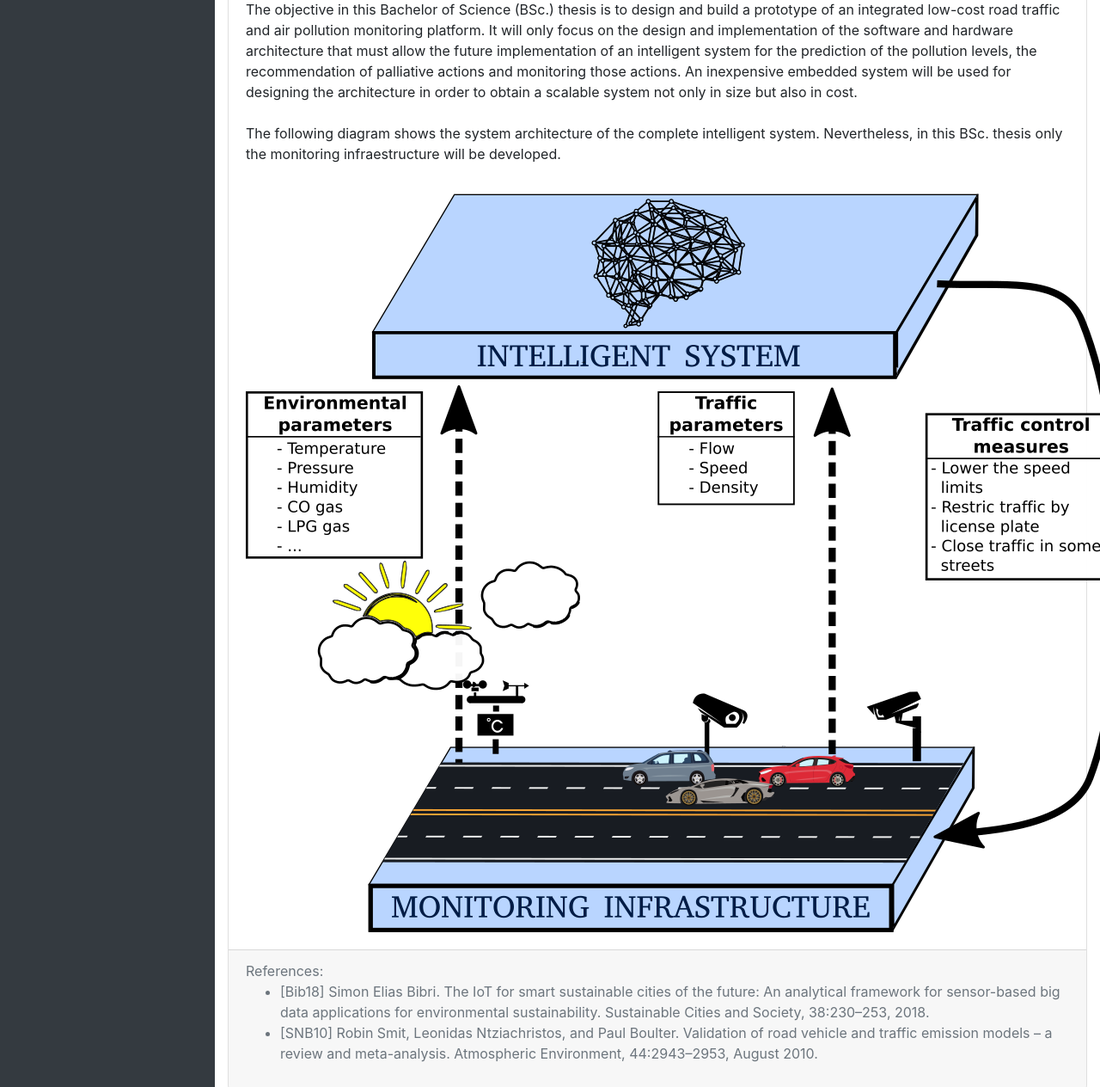
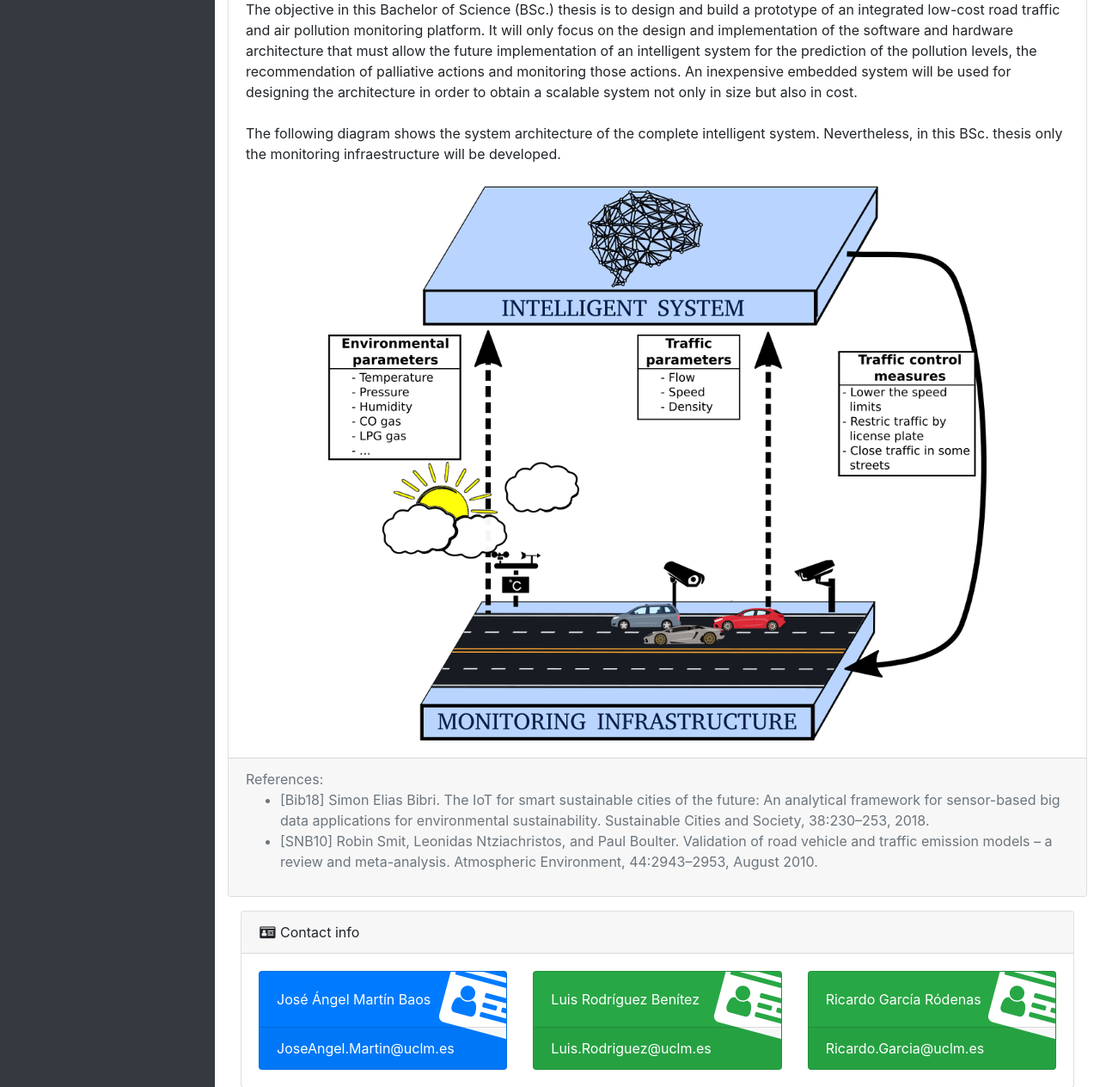
Before and after one commit to JoseAngelMartinB/TFG-Jose-Angel-Martin-Baos, a Flask app: page /about.html in a window 1280 px wide. Shown: the part 2288-3552 px from the top of the page at 86% size. Run offline with Flask 3, Linux system fonts and the light colour scheme; parts of the project's set-up code (start-up, migrations or seed data) failed here and were passed over; some libraries are stand-ins or nearby versions.

Commit message:
Resize image in about page depending on screen width.
Signed-off-by: José Ángel Martín <joseangelmartinb@gmail.com>

```diff
--- a/src/Server/templates/about.html
+++ b/src/Server/templates/about.html
@@ -297,7 +297,7 @@ https://startbootstrap.com/template-overviews/sb-admin/
               The following diagram shows the system architecture of the complete intelligent system. Nevertheless,
               in this BSc. thesis only the monitoring infraestructure will be developed.
               <center>
-                <img src="{{ url_for('static', filename='images/arquitectura_sistema.png') }}" alt="System architecture">
+                <img src="{{ url_for('static', filename='images/arquitectura_sistema.png') }}" alt="System architecture" style="width:80%; height:auto; margin:0 auto;">
               </center>
 
             </div>
```
